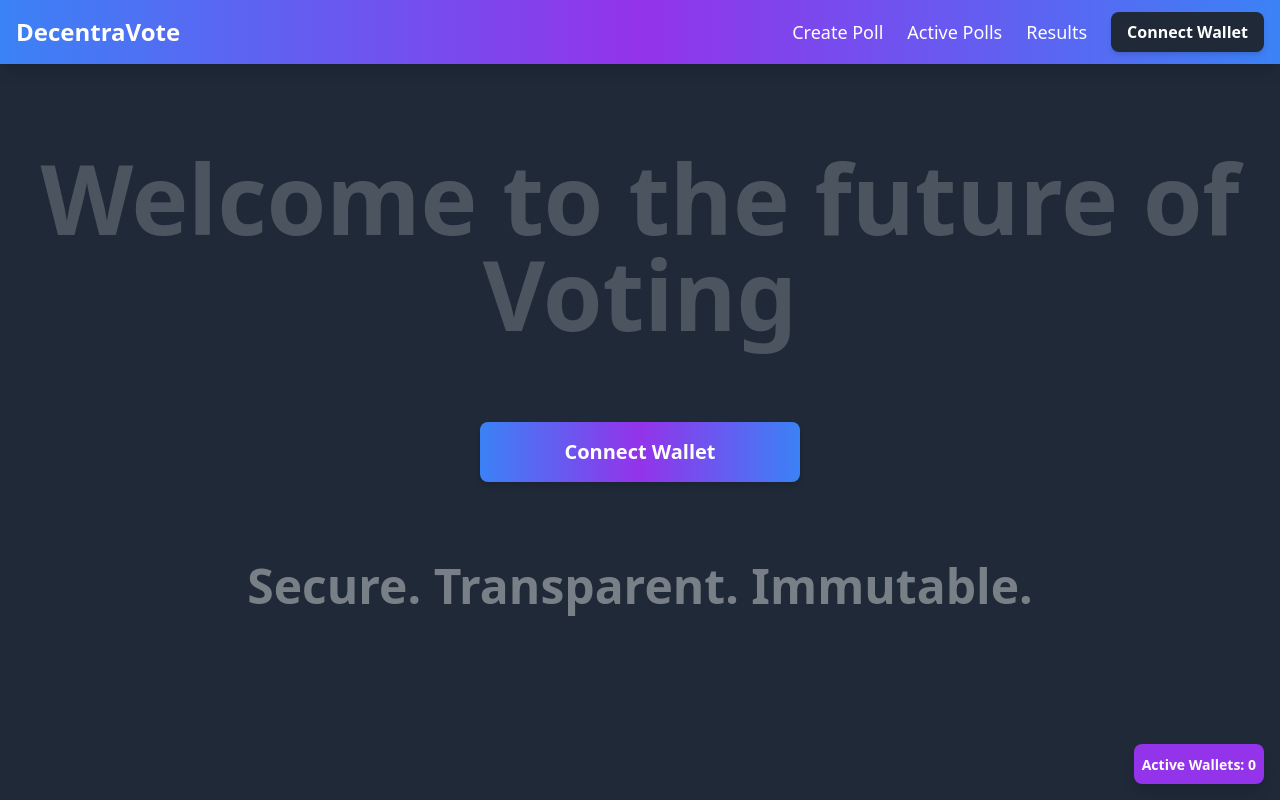
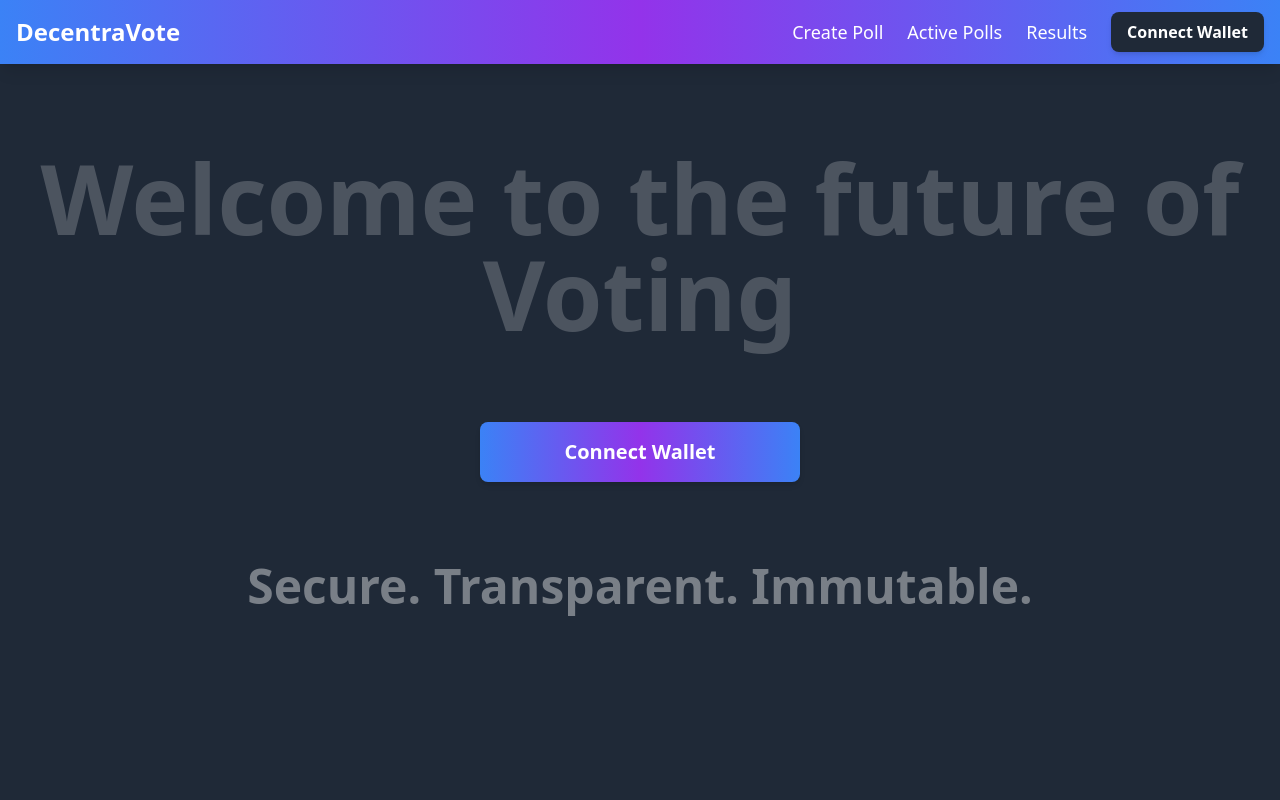
Before and after one commit to joshpanebianco-io/voting-dapp, a React (Vite) app in the folder frontend/: page / in a window 1280 px wide. Shown: the top 800 px of the page. Built offline with nearby package versions, Linux system fonts and the light colour scheme.

Commit message:
remove active wallets component

```diff
--- a/frontend/src/App.jsx
+++ b/frontend/src/App.jsx
@@ -75,7 +75,7 @@ function App() {
         {/* Additional space below */}
         <div className="bg-gray-800 mt-8 py-16"></div>
         {/* Active Wallets Floating Component */}
-        <ActiveWallets isConnected={isConnected} />{" "}
+        {/* <ActiveWallets isConnected={isConnected} />{" "} */}
         {/* Floating active wallet count */}
       </div>
     </Router>
```
